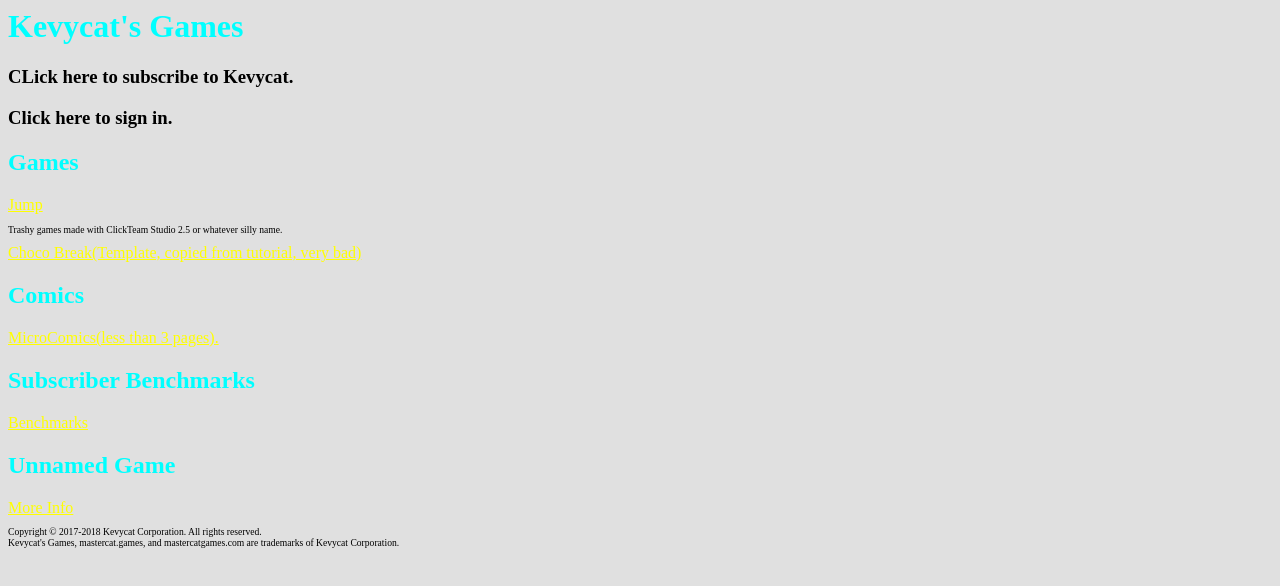
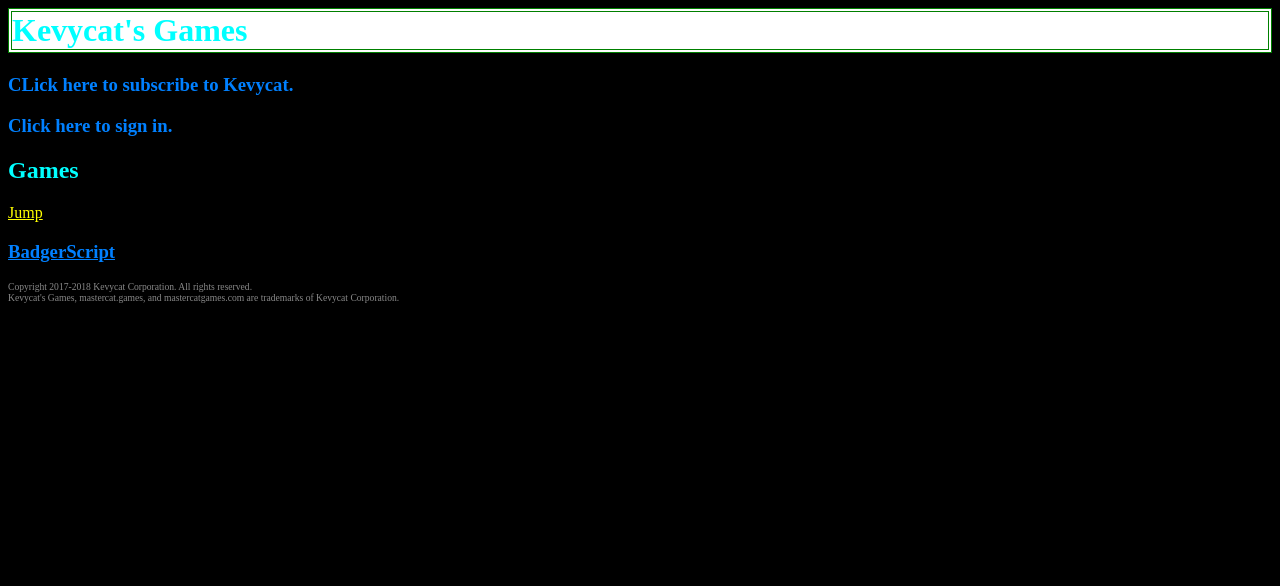
Before and after one commit to Kevycat/web, a plain HTML site: page index.html in a window 1280 px wide. Drawn offline with Linux system fonts and the light colour scheme.

Commit message:
Make Kevycat's Games great again!

```diff
--- a/index.html
+++ b/index.html
@@ -8,11 +8,11 @@
 	</head>
 	<body>
 		<h1>Kevycat's Games</h1>
-		<h3>CLick here to subscribe to Kevycat.</h3>
+		<h3 class="colorBlue">CLick here to subscribe to Kevycat.</h3>
 		<script src="https://apis.google.com/js/platform.js"></script>
 		<div class="g-ytsubscribe" data-channelid="UCskAeAhncFOrW2GPjzRRH4w" data-layout="default" data-count="default"></div>
 		<script src="https://apis.google.com/js/platform.js" async defer></script>
-		<h3>Click here to sign in.</h3>
+		<h3 class="colorBlue">Click here to sign in.</h3>
 		<div class="g-signin2" data-onsuccess="onSignIn">
 			<script>
 				var onSignIn = function(googleUser) {
@@ -27,15 +27,15 @@
 		<!---->
 		<h2>Games</h2>
 		<a href="jump.html">Jump</a>
-		<p>Trashy games made with ClickTeam Studio 2.5 or whatever silly name.</p>
+		<!---<p>Trashy games made with ClickTeam Studio 2.5 or whatever silly name.</p>
 		<a href="https://kevycat.github.io/web/chocobreak/Choco%20Break%20%28BAD%20GAME%29/index.html">Choco Break(Template, copied from tutorial, very bad)</a>
 		<h2>Comics</h2>
 		<a href="microcomics.html">MicroComics(less than 3 pages).</a>
 		<h2>Subscriber Benchmarks</h2>
 		<a href="benchmarks.html">Benchmarks</a>
-		<h2>Unnamed Game</h2>
-		<a href="k-script.html">More Info</a>
-		<p>Copyright © 2017-2018 Kevycat Corporation. All rights reserved.<br>Kevycat's Games, mastercat.games, and mastercatgames.com are trademarks of Kevycat Corporation.</p>
+		---><h3><a href="badger.html" class="colorBlue">BadgerScript</a></h3>
+		<!--<a href="k-script.html">More Info</a>-->
+		<p>Copyright 2017-2018 Kevycat Corporation. All rights reserved.<br>Kevycat's Games, mastercat.games, and mastercatgames.com are trademarks of Kevycat Corporation.</p>
 	</body>
 	<footer>
 		<style>
@@ -46,13 +46,23 @@
 				color:#00ffff
 			}
 			html {
-				background:#e0e0e0
+				background:#000000
 			}
 			p {
-				font-size: 60%
+				font-size:60%;
+				color:888888
 			}
+
 			a {
-				color: #ffff00
+				color:#ffff00
+			}
+			.colorBlue {
+			    color:#0080FF
+			}
+
+			h1 {
+			    background:white;
+			    border:4px double green;
 			}
 		</style>
 	</footer>
```
Also changed, not shown: 1 other file.
